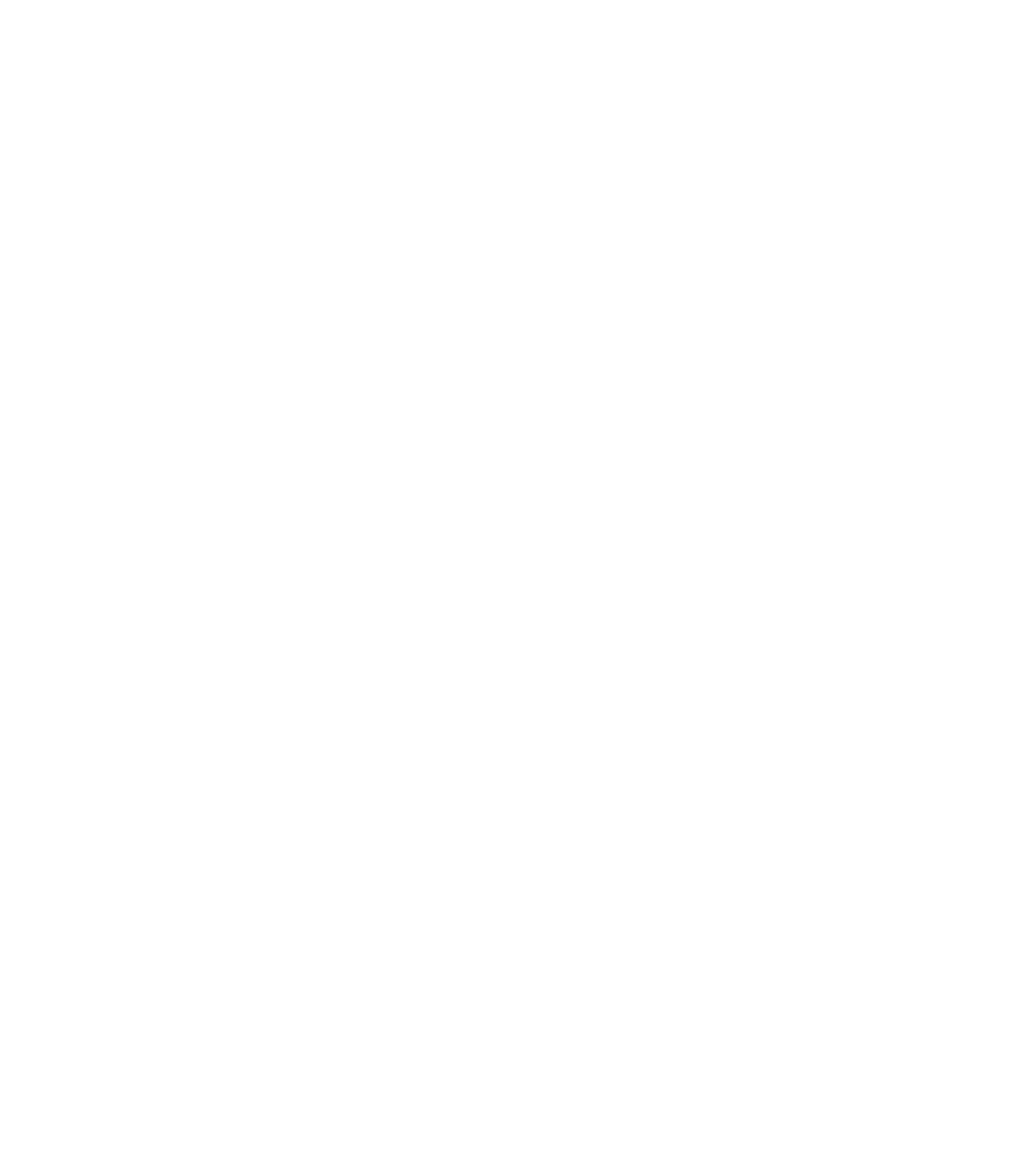
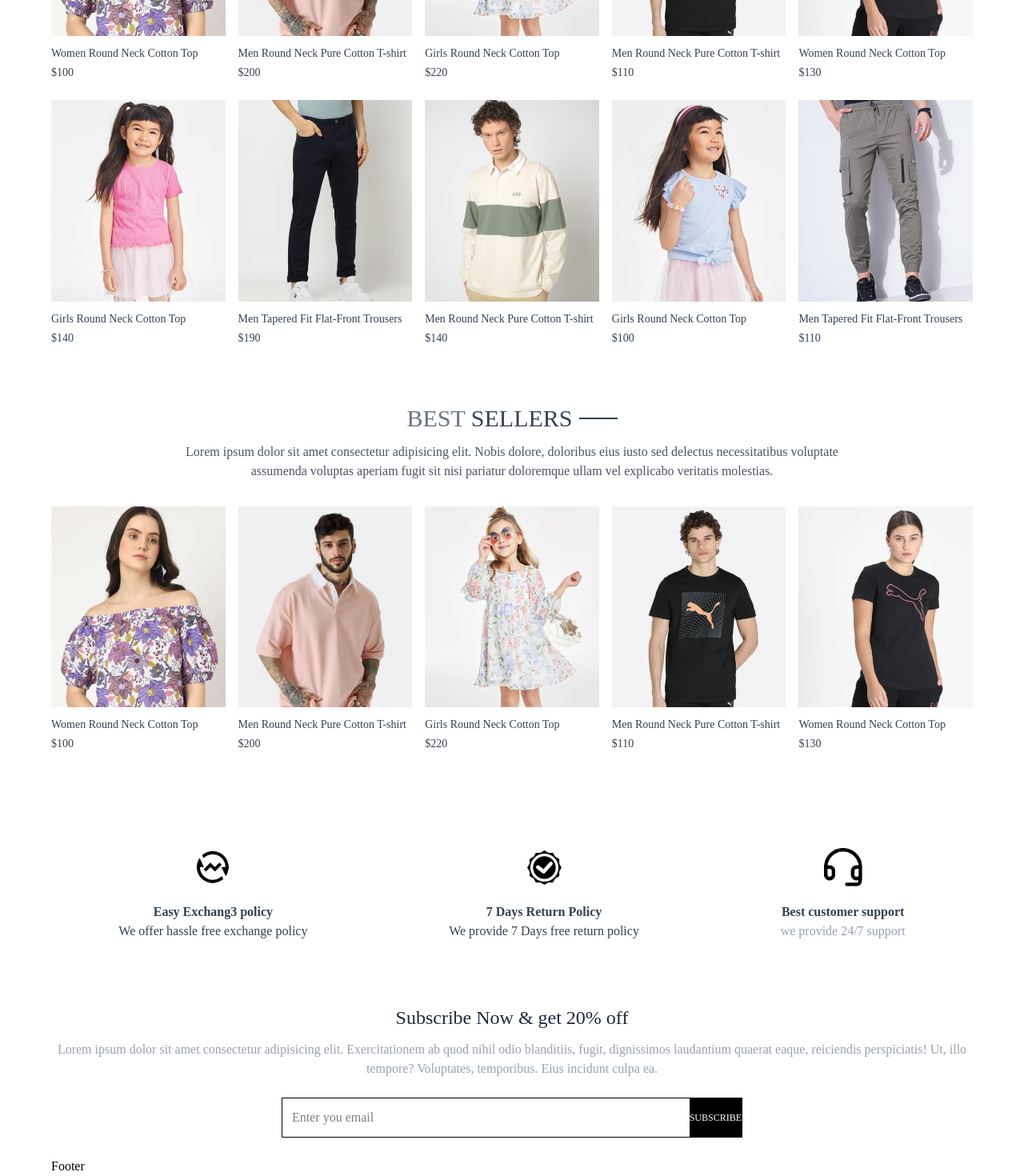
Before and after one commit to Jaysinghgautam/E-ComerceWebsite, a React (Vite) app in the folder Frontend/: page / in a window 1280 px wide. Shown: the part 949-2419 px from the top of the page at 80% size. Before the commit the page ends 800 px from the top, so only its background shows below. Built offline with nearby package versions, Linux system fonts and the light colour scheme.

Commit message:
complete home page

```diff
--- a/Frontend/src/App.jsx
+++ b/Frontend/src/App.jsx
@@ -11,6 +11,7 @@
 import Orders from "./pages/Orders";
 import Navbar from "./components/Navbar";
 import Cart from "./pages/Cart";
+import Footer from "./components/Footer";
 function App() {
   return (
     <div className="px-4 sm:px-[5vw] md:px-[7vm] lg:px-[9vm]">
@@ -26,6 +27,7 @@
         <Route path="/place-order" element={<PlaceOrder />} />
         <Route path="/orders" element={<Orders />} />
       </Routes>
+      <Footer/>
     </div>
   );
 }
--- /dev/null
+++ b/Frontend/src/components/BestSeller.jsx
@@ -0,0 +1,42 @@
+import React, { useContext, useEffect, useState } from "react";
+import { ShopContext } from "../context/ShopContext";
+import Title from "./Title";
+import ProductItem from "./ProductItem";
+
+function BestSeller() {
+  const { products } = useContext(ShopContext);
+  const [bestSeller, setBestSeller] = useState([]);
+
+  useEffect(() => {
+    const bestProduct = products.filter((item)=>(item.bestseller));
+    setBestSeller(bestProduct.slice(0,5))
+  }, []);
+  return (
+    <div className="my-10 ">
+      <div className="text-center py-8 text-3xl">
+        <Title text1={"BEST"} text2={"SELLERS"} />
+        <p className="w-3/4 m-auto text-xs sm:text-sm md:text-base text-gray-600 ">
+          Lorem ipsum dolor sit amet consectetur adipisicing elit. Nobis dolore,
+          doloribus eius iusto sed delectus necessitatibus voluptate assumenda
+          voluptas aperiam fugit sit nisi pariatur doloremque ullam vel
+          explicabo veritatis molestias.
+        </p>
+      </div>
+
+      {/* rendering products */}
+      <div className="grid grid-cols-2 sm:grid-cols-3 md:grid-cols-4 lg:grid-cols-5 gap-4 gap-y-6">
+      {bestSeller.map((item, index) => (
+        <ProductItem
+          key={index}
+          id={item._id}
+          image={item.image}
+          name={item.name}
+          price={item.price}
+        />
+      ))}
+      </div>
+    </div>
+  );
+}
+
+export default BestSeller;
--- /dev/null
+++ b/Frontend/src/components/Footer.jsx
@@ -0,0 +1,9 @@
+import React from 'react'
+
+function Footer() {
+  return (
+    <div>Footer</div>
+  )
+}
+
+export default Footer
--- /dev/null
+++ b/Frontend/src/components/LatestCollection.jsx
@@ -0,0 +1,41 @@
+import React, { useContext, useEffect, useState } from "react";
+import { ShopContext } from "../context/ShopContext";
+import Title from "./Title";
+import ProductItem from "./ProductItem";
+
+function LatestCollection() {
+  const { products } = useContext(ShopContext);
+  const [latestProducts, setLatestProducts] = useState([]);
+
+  useEffect(() => {
+    setLatestProducts(products.slice(0, 10));
+  }, []);
+  return (
+    <div className="my-10 ">
+      <div className="text-center py-8 text-3xl">
+        <Title text1={"LATEST"} text2={"COLLECTION"} />
+        <p className="w-3/4 m-auto text-xs sm:text-sm md:text-base text-gray-600 ">
+          Lorem ipsum dolor sit amet consectetur adipisicing elit. Nobis dolore,
+          doloribus eius iusto sed delectus necessitatibus voluptate assumenda
+          voluptas aperiam fugit sit nisi pariatur doloremque ullam vel
+          explicabo veritatis molestias.
+        </p>
+      </div>
+
+      {/* rendering products */}
+      <div className="grid grid-cols-2 sm:grid-cols-3 md:grid-cols-4 lg:grid-cols-5 gap-4 gap-y-6">
+      {latestProducts.map((item, index) => (
+        <ProductItem
+          key={index}
+          id={item._id}
+          image={item.image}
+          name={item.name}
+          price={item.price}
+        />
+      ))}
+      </div>
+    </div>
+  );
+}
+
+export default LatestCollection;
--- a/Frontend/src/components/Navbar.jsx
+++ b/Frontend/src/components/Navbar.jsx
@@ -5,7 +5,7 @@
   const [visible, setVisible] = useState(false);
   return (
     <div className="flex items-center justify-between py-5 font-medium">
-      <img src={assets.logo} alt="" className="w-36" />
+    <Link to='/'>  <img src={assets.logo} alt="" className="w-36" /></Link>
       <ul className="sm:flex gap-5 text-sm text-gray-700 hidden">
         <NavLink to="/" className="flex flex-col items-center gap-1">
           <p>Home</p>
--- /dev/null
+++ b/Frontend/src/components/NewsLetterBox.jsx
@@ -0,0 +1,28 @@
+import React from "react";
+
+function NewsLetterBox() {
+
+    const onSubmitHandler = (event) => {
+        event.preventDefault();
+    }
+
+  return (
+    <div className="text-center">
+      <p className="text-2xl font-medium text-gray-800">
+        Subscribe Now & get 20% off
+      </p>
+      <p className="text-gray-400 mt-3">
+        Lorem ipsum dolor sit amet consectetur adipisicing elit. Exercitationem
+        ab quod nihil odio blanditiis, fugit, dignissimos laudantium quaerat
+        eaque, reiciendis perspiciatis! Ut, illo tempore? Voluptates,
+        temporibus. Eius incidunt culpa ea.
+      </p>
+      <form onSubmit={onSubmitHandler} action="" className="w-full sm:w-1/2 flex items-center gap-3 mx-auto my-6 border pl-3 ">
+        <input className="w-full sm:flex-1 outline-none" type="email" placeholder="Enter you email" required />
+        <button type="submit" className="bg-black text-white text-xs py-4">SUBSCRIBE</button>
+      </form>
+    </div>
+  );
+}
+
+export default NewsLetterBox;
--- /dev/null
+++ b/Frontend/src/components/OurPolicy.jsx
@@ -0,0 +1,26 @@
+import React from "react";
+import assets from "../assets/assets";
+
+function OurPolicy() {
+  return (
+    <div className="flex flex-col sm:flex-row justify-around gap-12 sm:gap-2 text-center py-20 text-gray-700">
+      <div className="">
+        <img src={assets.exchange_icon} className="w-12 m-auto mb-5 " alt="" />
+        <p className="font-semibold">Easy Exchang3 policy </p>
+        <p>We offer hassle free exchange policy</p>
+      </div>
+      <div className="">
+        <img src={assets.quality_icon} className="w-12 m-auto mb-5 " alt="" />
+        <p className="font-semibold">7 Days Return Policy </p>
+        <p>We provide 7 Days free return policy </p>
+      </div>
+      <div className="">
+        <img src={assets.support_img} className="w-12 m-auto mb-5 " alt="" />
+        <p className="font-semibold">Best customer support</p>
+        <p className="text-gray-400">we provide 24/7 support</p>
+      </div>
+    </div>
+  );
+}
+
+export default OurPolicy;
--- a/Frontend/src/components/ProductItem.jsx
+++ b/Frontend/src/components/ProductItem.jsx
@@ -1,8 +1,21 @@
-import React from 'react'
+import React, { useContext } from 'react'
+import { ShopContext } from '../context/ShopContext'
+import { Link } from 'react-router-dom'
+const ProductItem = ({id,image,name,price}) => {
+    const {currency}  = useContext(ShopContext)
 
-function ProductItem() {
+
   return (
-    <div>ProductItem</div>
+    <div>
+       <Link to={`/product/${id}`} className='text-gray-700 cursor-pointer' >
+       <div className="overflow-hidden">
+        <img className='hover:scale-110 transition ease-in-out' src={image[0]} alt="" />
+       </div>
+         <p className='pt-3 pb-1 text-sm'>{name}</p>
+         <p className='text-sm font-medium' >{currency}{price}</p>
+       </Link>
+
+    </div>
   )
 }
 
--- a/Frontend/src/context/LatestCollection.jsx
+++ /dev/null
@@ -1,28 +0,0 @@
-import React, { useContext, useEffect, useState } from "react";
-import { ShopContext } from "./ShopContext";
-import Title from "../components/Title";
-
-function LatestCollection() {
-  const { products } = useContext(ShopContext);
-  const [latestProducts,setLatestProducts] = useState([]);
-
-  useEffect (()=> {
-    setLatestProducts(products.slice(0,10));
-  },[]);
-
-  return (
-    <div className="my-10 ">
-      <div className="text-center py-8 text-3xl">
-        <Title text1={"Latest"} text2={"Collection"} />
-        <p className="w-3/4 m-auto text-xs sm:text-sm md:text-base text-gray-600 ">
-          Lorem ipsum dolor sit amet consectetur adipisicing elit. Nobis dolore,
-          doloribus eius iusto sed delectus necessitatibus voluptate assumenda
-          voluptas aperiam fugit sit nisi pariatur doloremque ullam vel
-          explicabo veritatis molestias.
-        </p>
-      </div>
-    </div>
-  );
-}
-
-export default LatestCollection;
--- a/Frontend/src/index.css
+++ b/Frontend/src/index.css
@@ -12,3 +12,10 @@
 *{
    font-family: Outfit;
 }
+
+@media(max-width:640px) {
+   a.active{
+      background-color: black;
+      color:white;
+   }
+}
--- a/Frontend/src/pages/Home.jsx
+++ b/Frontend/src/pages/Home.jsx
@@ -1,12 +1,20 @@
  import React from 'react'
-import Hero from '../components/Hero'
-import LatestCollection from '../context/LatestCollection'
+import Hero from '../components/Hero';
+import LatestCollection from '../components/LatestCollection';
+import BestSeller from '../components/BestSeller';
+import OurPolicy from '../components/OurPolicy';
+import NewsLetterBox from '../components/NewsLetterBox';
+
 
  function Home() {
    return (
      <div>
       <Hero/>
-      <LatestCollection/>
+       {/* <LatestCollection/> */}
+       <LatestCollection/>
+       <BestSeller/>
+       <OurPolicy/>
+       <NewsLetterBox/>
      </div>
    )
  }
```
